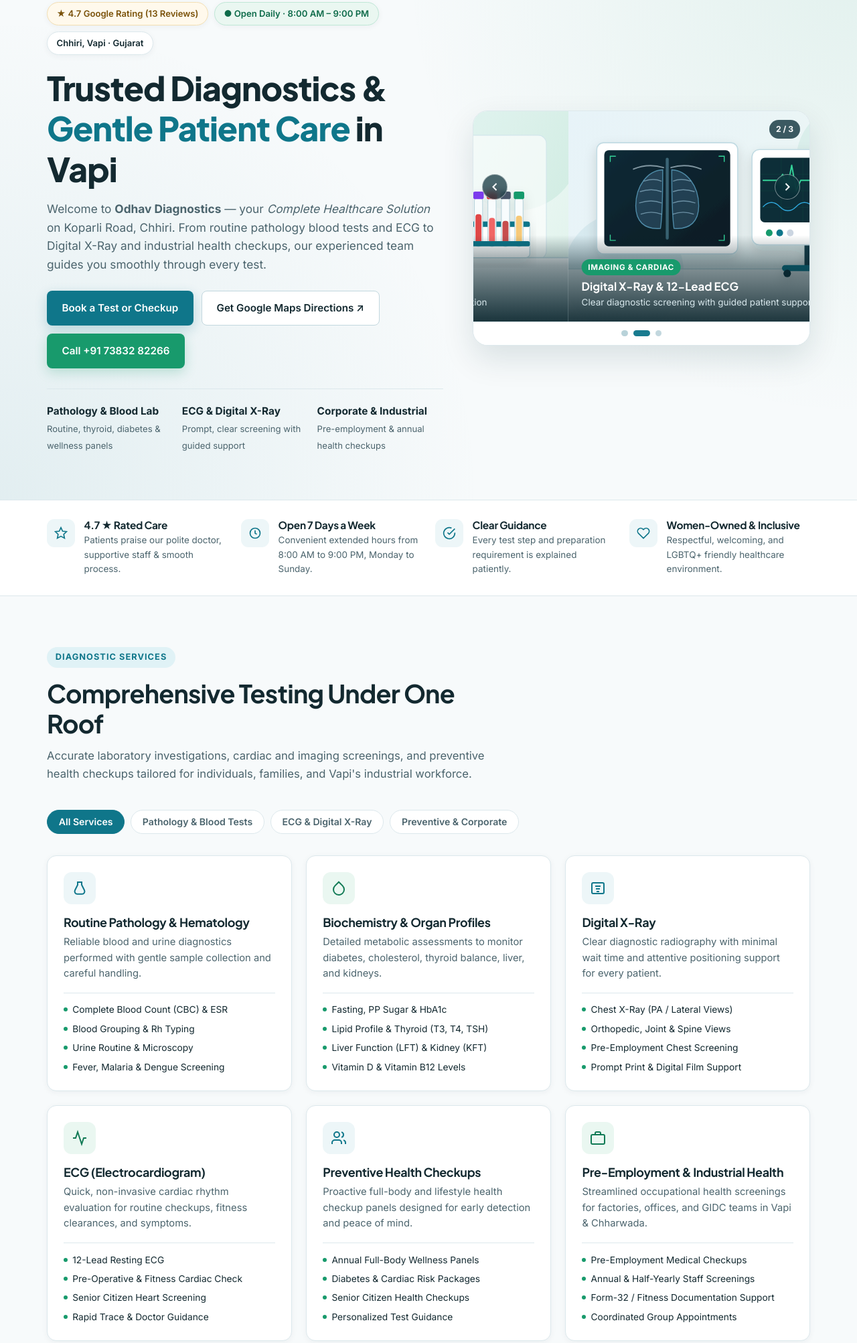
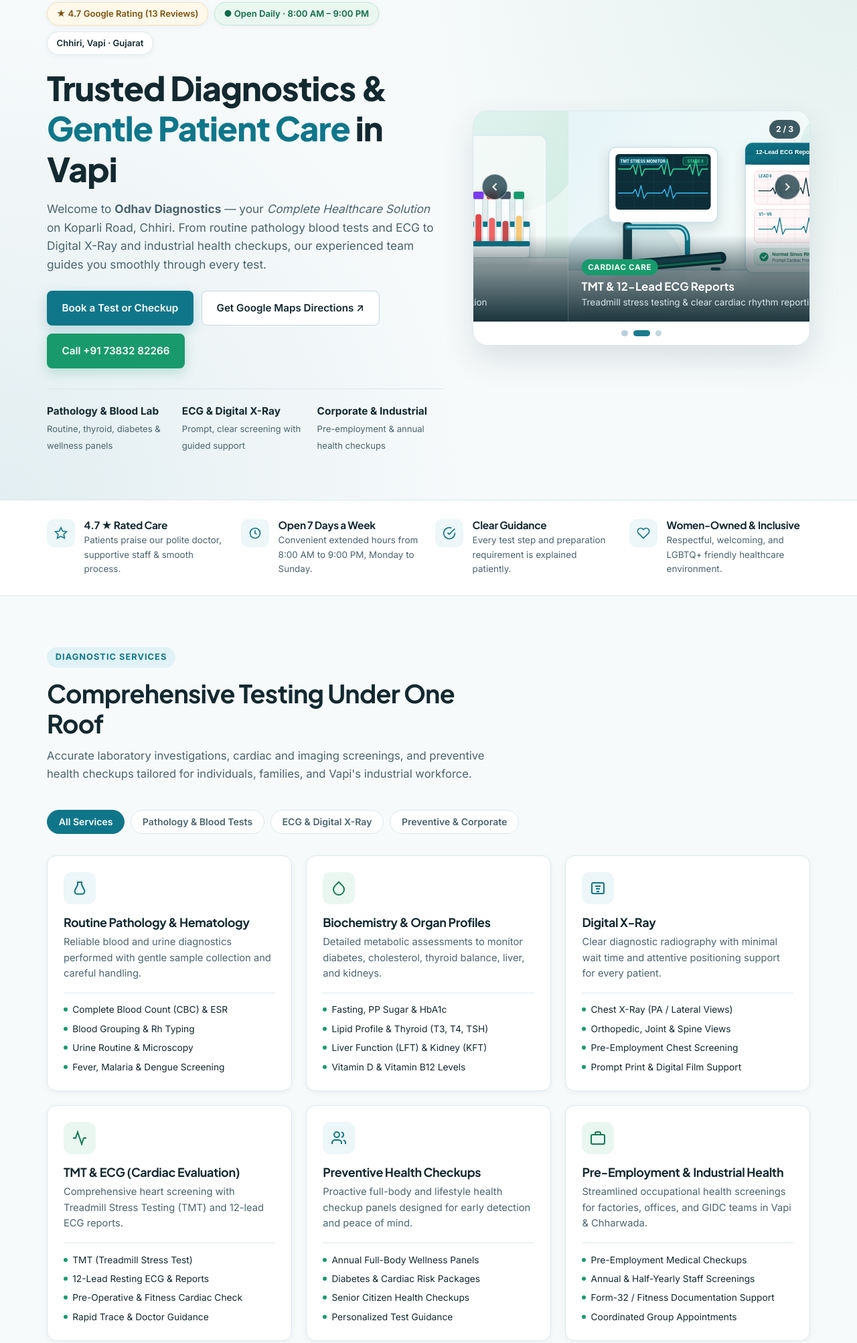
Before and after one commit to VinitBhadra/odhav-diagnostics, a plain HTML site: page index.html in a window 1280 px wide. Shown: the part 165-2170 px from the top of the page at 67% size. Drawn offline with Linux system fonts and the light colour scheme.

Commit message:
updated changes

```diff
--- a/index.html
+++ b/index.html
@@ -229,13 +229,13 @@
 
                 <figure class="carousel-slide">
                   <img
-                    src="assets/slide-2-imaging.svg"
-                    alt="Digital X-Ray viewer and 12-lead ECG cardiac screening monitor"
+                    src="assets/slide-2-cardiac.svg"
+                    alt="TMT treadmill stress testing and 12-lead ECG cardiac reports"
                   />
                   <figcaption class="carousel-caption">
-                    <span class="carousel-caption__tag">Imaging &amp; Cardiac</span>
-                    <strong>Digital X-Ray &amp; 12-Lead ECG</strong>
-                    <span>Clear diagnostic screening with guided patient support</span>
+                    <span class="carousel-caption__tag">Cardiac Care</span>
+                    <strong>TMT &amp; 12-Lead ECG Reports</strong>
+                    <span>Treadmill stress testing &amp; clear cardiac rhythm reporting</span>
                   </figcaption>
                 </figure>
 
@@ -279,7 +279,7 @@
 
             <div class="carousel-dots" role="tablist" aria-label="Choose a slide">
               <button type="button" class="carousel-dot is-active" data-slide="0" role="tab" aria-selected="true" aria-label="Slide 1: Pathology Lab"></button>
-              <button type="button" class="carousel-dot" data-slide="1" role="tab" aria-selected="false" aria-label="Slide 2: Digital X-Ray and ECG"></button>
+              <button type="button" class="carousel-dot" data-slide="1" role="tab" aria-selected="false" aria-label="Slide 2: TMT and ECG Reports"></button>
               <button type="button" class="carousel-dot" data-slide="2" role="tab" aria-selected="false" aria-label="Slide 3: Health Checkups"></button>
             </div>
           </div>
@@ -426,12 +426,12 @@
                 <polyline points="22 12 18 12 15 21 9 3 6 12 2 12"></polyline>
               </svg>
             </div>
-            <h3>ECG (Electrocardiogram)</h3>
-            <p>Quick, non-invasive cardiac rhythm evaluation for routine checkups, fitness clearances, and symptoms.</p>
+            <h3>TMT &amp; ECG (Cardiac Evaluation)</h3>
+            <p>Comprehensive heart screening with Treadmill Stress Testing (TMT) and 12-lead ECG reports.</p>
             <ul class="service-list">
-              <li>12-Lead Resting ECG</li>
+              <li>TMT (Treadmill Stress Test)</li>
+              <li>12-Lead Resting ECG &amp; Reports</li>
               <li>Pre-Operative &amp; Fitness Cardiac Check</li>
-              <li>Senior Citizen Heart Screening</li>
               <li>Rapid Trace &amp; Doctor Guidance</li>
             </ul>
           </article>
@@ -645,8 +645,8 @@
               <span>Visit early morning for fasting tests or after work — open all 7 days.</span>
             </div>
             <div class="highlight-box">
-              <strong>1st Floor Clinic Access</strong>
-              <span>Located on the 1st floor (note: no wheelchair-accessible seating on-site; call ahead if you need assistance).</span>
+              <strong>Prime Koparli Road Location</strong>
+              <span>Shop No. 21, 1st Floor, Chamunda Dream City, opposite Dhanlaxmi Building, Chhiri, Vapi.</span>
             </div>
           </div>
         </div>
@@ -893,7 +893,8 @@
                     <option value="Complete Full Body Checkup">Complete Full Body Checkup</option>
                     <option value="Diabetes &amp; Heart Care">Diabetes &amp; Heart Care</option>
                     <option value="Digital X-Ray">Digital X-Ray</option>
-                    <option value="ECG (Electrocardiogram)">ECG (Electrocardiogram)</option>
+                    <option value="TMT (Treadmill Stress Test)">TMT (Treadmill Stress Test)</option>
+                    <option value="ECG (Electrocardiogram) &amp; Reports">ECG (Electrocardiogram) &amp; Reports</option>
                     <option value="Industrial &amp; Pre-Employment Checkup">Industrial &amp; Pre-Employment Checkup</option>
                   </select>
                 </div>
```
Also changed, not shown: assets/slide-2-cardiac.svg (added).
